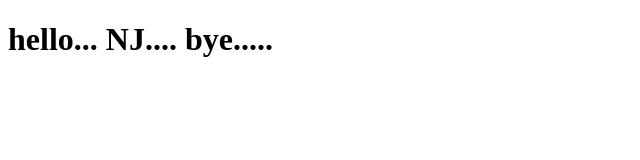
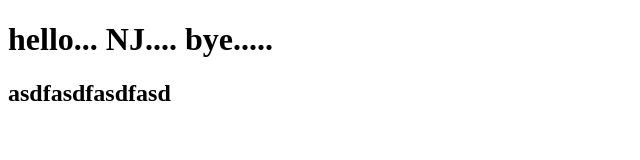
Before and after one commit to jangalapallenaresh-dev/first_application, a plain HTML site: page index.html in a window 1280 px wide. Shown: the whole page, without its empty margins (0-640 px from the left). Drawn offline with Linux system fonts and the light colour scheme.

Commit message:
h2 added

```diff
--- a/index.html
+++ b/index.html
@@ -7,5 +7,6 @@
 </head>
 <body>
     <h1>hello... NJ.... bye.....</h1>
+    <h2>asdfasdfasdfasd</h2>
 </body>
 </html>
```
